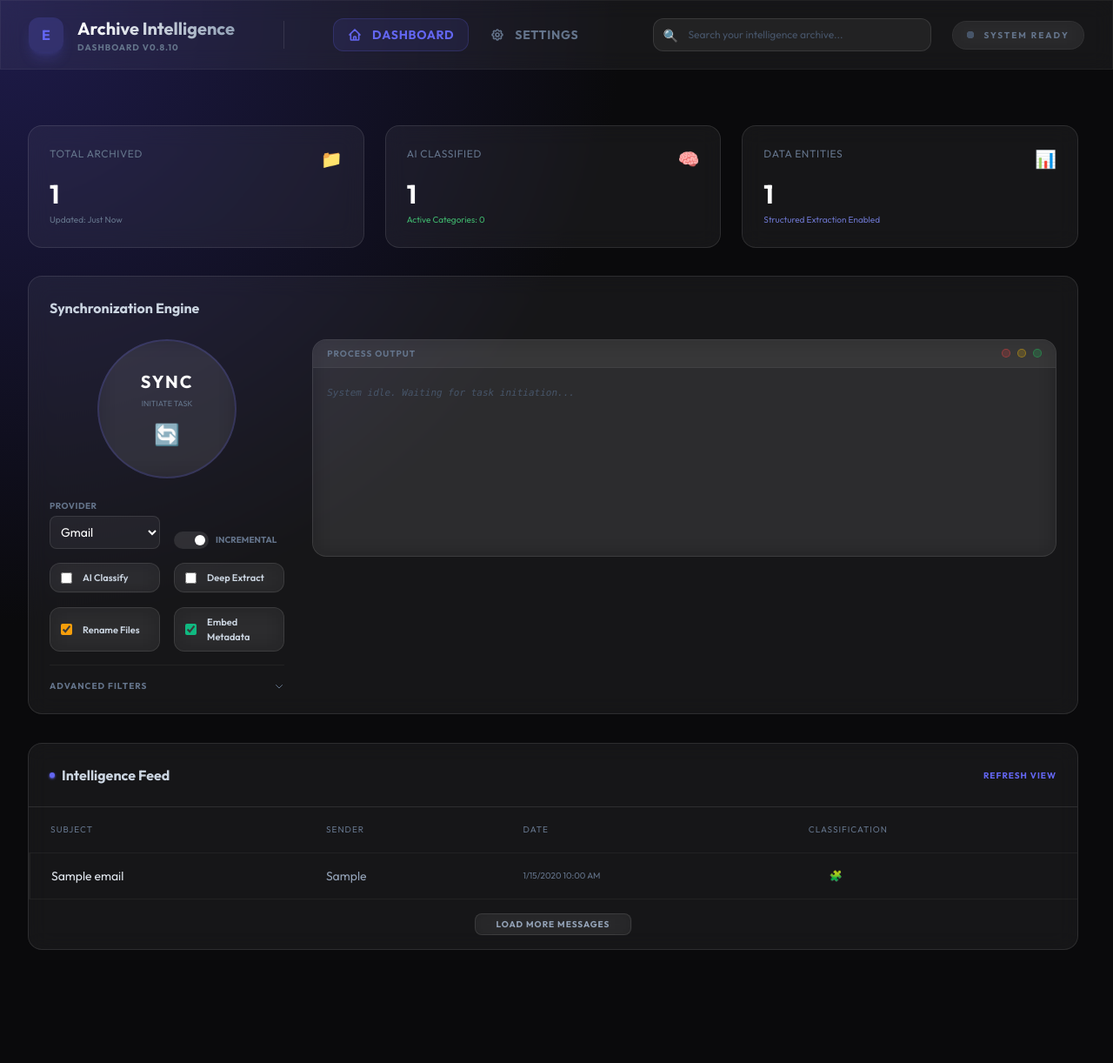
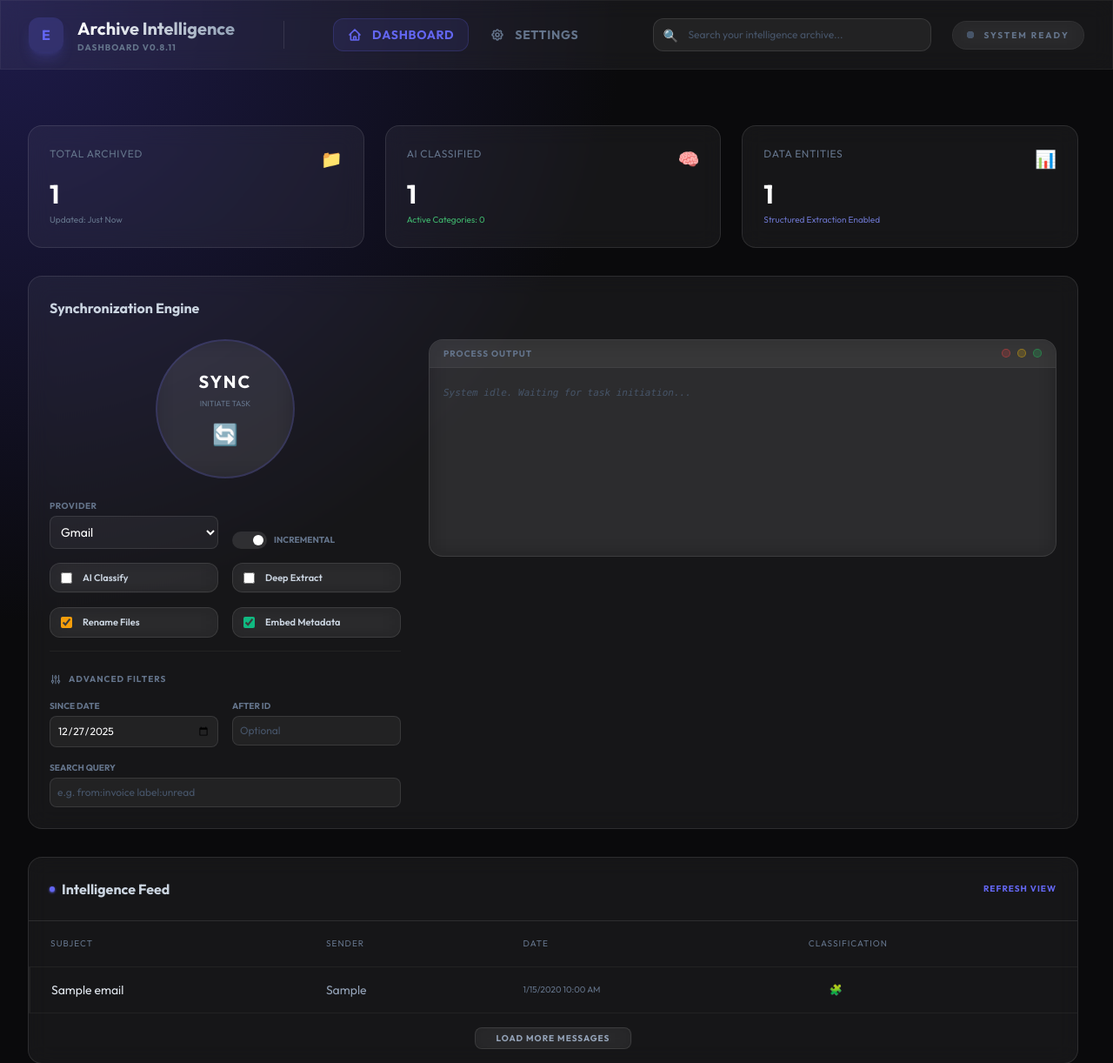
Before and after one commit to therealtimex/email-archiver, a FastAPI app: page / in a window 1280 px wide. Shown: the top 1222 px of the page at 87% size. Run offline with FastAPI, Linux system fonts and the light colour scheme; tables that the repository leaves empty hold one stand-in row (values such as "Sample post"); some libraries are stand-ins or nearby versions.

Commit message:
style: v0.8.11 redesign sync engine UI with persistent filters

```diff
--- a/email_archiver/__init__.py
+++ b/email_archiver/__init__.py
@@ -1,2 +1,2 @@
 """Email-to-EML Secure Archiver"""
-__version__ = "0.8.10"
+__version__ = "0.8.11"
--- a/email_archiver/server/templates/index.html
+++ b/email_archiver/server/templates/index.html
@@ -298,19 +298,19 @@
                                     </label>
                                 </div>
 
-                                <!-- Advanced Filters -->
-                                <div x-data="{ open: false }" class="border-t border-white/5 pt-4">
-                                    <button @click="open = !open"
-                                        class="flex items-center justify-between w-full text-[10px] font-bold text-slate-500 uppercase tracking-widest hover:text-slate-300 transition-colors">
-                                        <span>Advanced Filters</span>
-                                        <svg xmlns="http://www.w3.org/2000/svg" class="w-3 h-3 transition-transform"
-                                            :class="open ? 'rotate-180' : ''" fill="none" viewBox="0 0 24 24"
-                                            stroke="currentColor">
+                                <!-- Advanced Sync Configuration -->
+                                <div class="border-t border-white/5 pt-6 space-y-4">
+                                    <div class="flex items-center gap-2 mb-2">
+                                        <svg xmlns="http://www.w3.org/2000/svg" class="w-3.5 h-3.5 text-slate-500"
+                                            fill="none" viewBox="0 0 24 24" stroke="currentColor">
                                             <path stroke-linecap="round" stroke-linejoin="round" stroke-width="2"
-                                                d="M19 9l-7 7-7-7" />
+                                                d="M12 6V4m0 2a2 2 0 100 4m0-4a2 2 0 110 4m-6 8a2 2 0 100-4m0 4a2 2 0 110-4m0 4v2m0-6V4m6 6v10m6-2a2 2 0 100-4m0 4a2 2 0 110-4m0 4v2m0-6V4" />
                                         </svg>
-                                    </button>
-                                    <div x-show="open" x-cloak class="mt-4 space-y-4">
+                                        <span
+                                            class="text-[10px] font-bold text-slate-500 uppercase tracking-widest">Advanced
+                                            Filters</span>
+                                    </div>
+
                                     <div class="grid grid-cols-2 gap-4">
                                         <div>
                                             <label
@@ -323,19 +323,16 @@
                                             <label
                                                 class="block text-[10px] text-slate-500 mb-1 uppercase font-bold">After
                                                 ID</label>
-                                                <input type="text" x-model="syncConfig.after_id"
-                                                    class="bg-white/5 border border-white/10 rounded-lg p-2 text-xs w-full focus:outline-none focus:border-primary/50 text-white"
-                                                    placeholder="Message ID">
+                                            <input type="text" x-model="syncConfig.after_id" placeholder="Optional"
+                                                class="bg-white/5 border border-white/10 rounded-lg p-2 text-xs w-full focus:outline-none focus:border-primary/50 text-white placeholder:text-slate-600">
                                         </div>
                                     </div>
                                     <div>
-                                            <label
-                                                class="block text-[10px] text-slate-500 mb-1 uppercase font-bold">Custom
+                                        <label class="block text-[10px] text-slate-500 mb-1 uppercase font-bold">Search
                                             Query</label>
                                         <input type="text" x-model="syncConfig.query"
-                                                class="bg-white/5 border border-white/10 rounded-lg p-2 text-xs w-full focus:outline-none focus:border-primary/50 text-white"
-                                                placeholder="e.g. from:boss subject:urgent">
-                                        </div>
+                                            placeholder="e.g. from:invoice label:unread"
+                                            class="bg-white/5 border border-white/10 rounded-lg p-2 text-xs w-full focus:outline-none focus:border-primary/50 text-white placeholder:text-slate-600">
                                     </div>
                                 </div>
                             </div>
--- a/pyproject.toml
+++ b/pyproject.toml
@@ -1,6 +1,6 @@
 [project]
 name = "email-archiver"
-version = "0.8.10"
+version = "0.8.11"
 description = "Email-to-EML Secure Archiver"
 readme = "README.md"
 requires-python = ">=3.9"
```
Also changed, not shown: CHANGELOG.md. Lines whose indentation alone changed are shown as unchanged.
